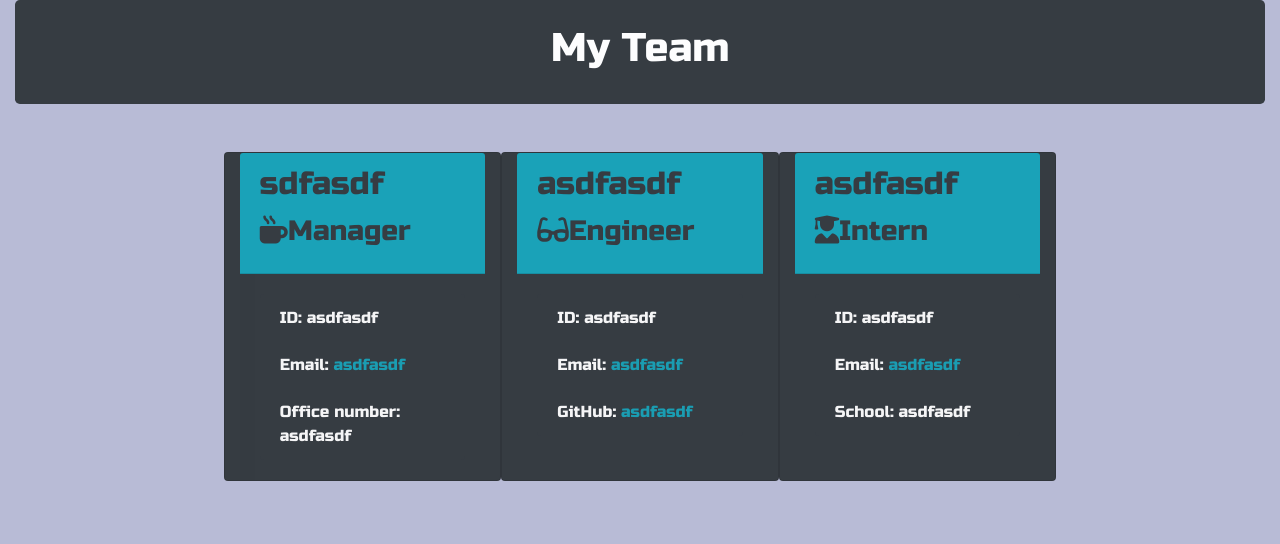
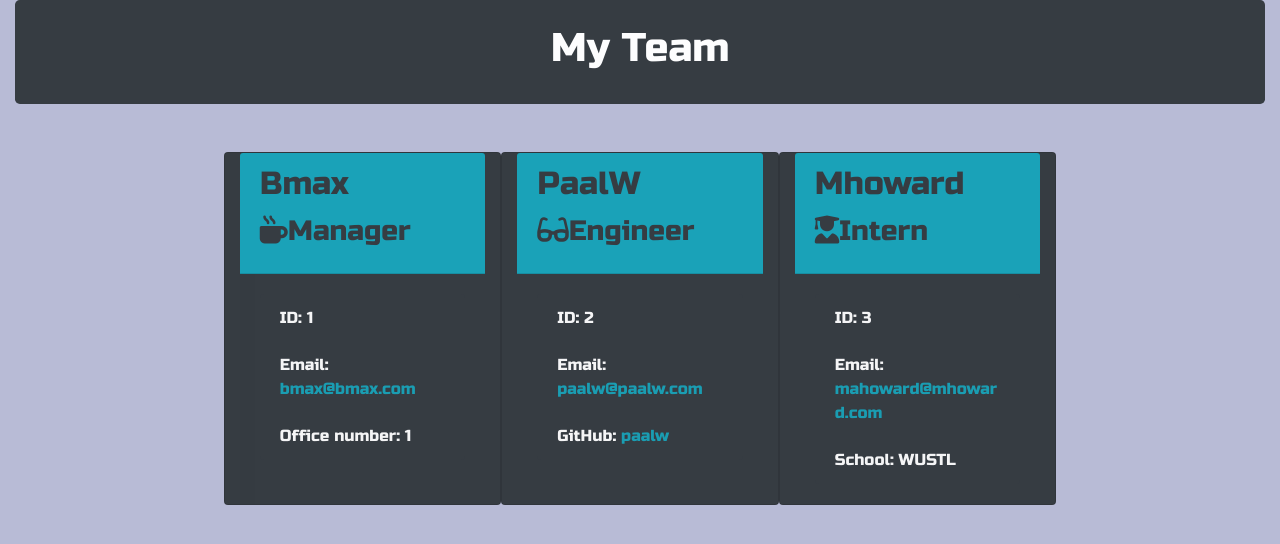
Before and after one commit to mahoward2s/My-Team-Generator, a website: page output/team.html in a window 1280 px wide. Drawn offline with nearby package versions, Linux system fonts and the light colour scheme.

```diff
--- a/output/team.html
+++ b/output/team.html
@@ -25,40 +25,40 @@
             <div class="team-area col-12 d-flex justify-content-center">
                 <div class="card bg-dark employee-card col-lg-3 col-lg-3 col-md-12 mb-4 ms-4">
     <div class="card-header bg-info text-dark">
-        <h2 class="card-title">sdfasdf</h2>
+        <h2 class="card-title">Bmax</h2>
         <h3 class="card-title"><i class="fas fa-mug-hot me-3"></i>Manager</h3>
     </div>
     <div class="card-body bg-dark">
         <ul class="list-group">
-            <li class="list-group-item border-0 bg-dark">ID: asdfasdf</li>
-            <li class="list-group-item border-0 bg-dark">Email: <a class="text-info" href="mailto:asdfasdf">asdfasdf</a></li>
-            <li class="list-group-item border-0 bg-dark">Office number: asdfasdf</li>
+            <li class="list-group-item border-0 bg-dark">ID: 1</li>
+            <li class="list-group-item border-0 bg-dark">Email: <a class="text-info" href="mailto:bmax@bmax.com">bmax@bmax.com</a></li>
+            <li class="list-group-item border-0 bg-dark">Office number: 1</li>
         </ul>
     </div>
 </div>
 <div class="card bg-dark employee-card col-lg-3 col-md-12 mb-4 ms-4">
     <div class="card-header bg-info text-dark">
-        <h2 class="card-title">asdfasdf</h2>
+        <h2 class="card-title">PaalW</h2>
         <h3 class="card-title"><i class="fas fa-glasses me-3" ></i>Engineer</h3>
     </div>
     <div class="card-body bg-dark">
         <ul class="list-group">
-            <li class="list-group-item border-0 bg-dark">ID: asdfasdf</li>
-            <li class="list-group-item border-0 bg-dark">Email: <a class="text-info" href="mailto:asdfasdf">asdfasdf</a></li>
-            <li class="list-group-item border-0 bg-dark">GitHub: <a class="text-info" href="https://github.com/asdfasdf" target="_blank" rel="noopener noreferrer">asdfasdf</a></li>
+            <li class="list-group-item border-0 bg-dark">ID: 2</li>
+            <li class="list-group-item border-0 bg-dark">Email: <a class="text-info" href="mailto:paalw@paalw.com">paalw@paalw.com</a></li>
+            <li class="list-group-item border-0 bg-dark">GitHub: <a class="text-info" href="https://github.com/paalw" target="_blank" rel="noopener noreferrer">paalw</a></li>
         </ul>
     </div>
 </div>
 <div class="card bg-dark employee-card col-lg-3 col-md-12 mb-4 ms-4">
     <div class="card-header bg-info text-dark">
-        <h2 class="card-title">asdfasdf</h2>
+        <h2 class="card-title">Mhoward</h2>
         <h3 class="card-title"><i class="fas fa-user-graduate me-3"></i>Intern</h3>
     </div>
     <div class="card-body bg-dark">
         <ul class="list-group">
-            <li class="list-group-item border-0 bg-dark">ID: asdfasdf</li>
-            <li class="list-group-item border-0 bg-dark">Email: <a class="text-info" href="mailto:asdfasdf">asdfasdf</a></li>
-            <li class="list-group-item border-0 bg-dark">School: asdfasdf</li>
+            <li class="list-group-item border-0 bg-dark">ID: 3</li>
+            <li class="list-group-item border-0 bg-dark">Email: <a class="text-info" href="mailto:mahoward@mhoward.com">mahoward@mhoward.com</a></li>
+            <li class="list-group-item border-0 bg-dark">School: WUSTL</li>
         </ul>
     </div>
 </div>
```
Also changed, not shown: README.md.
